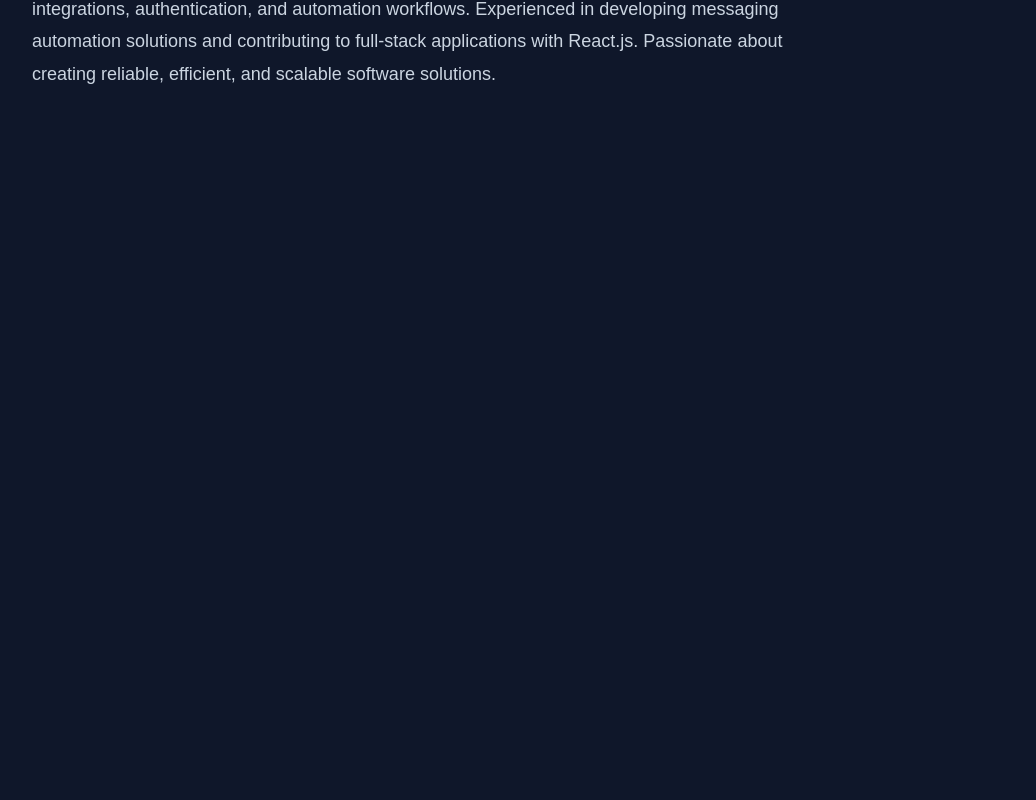
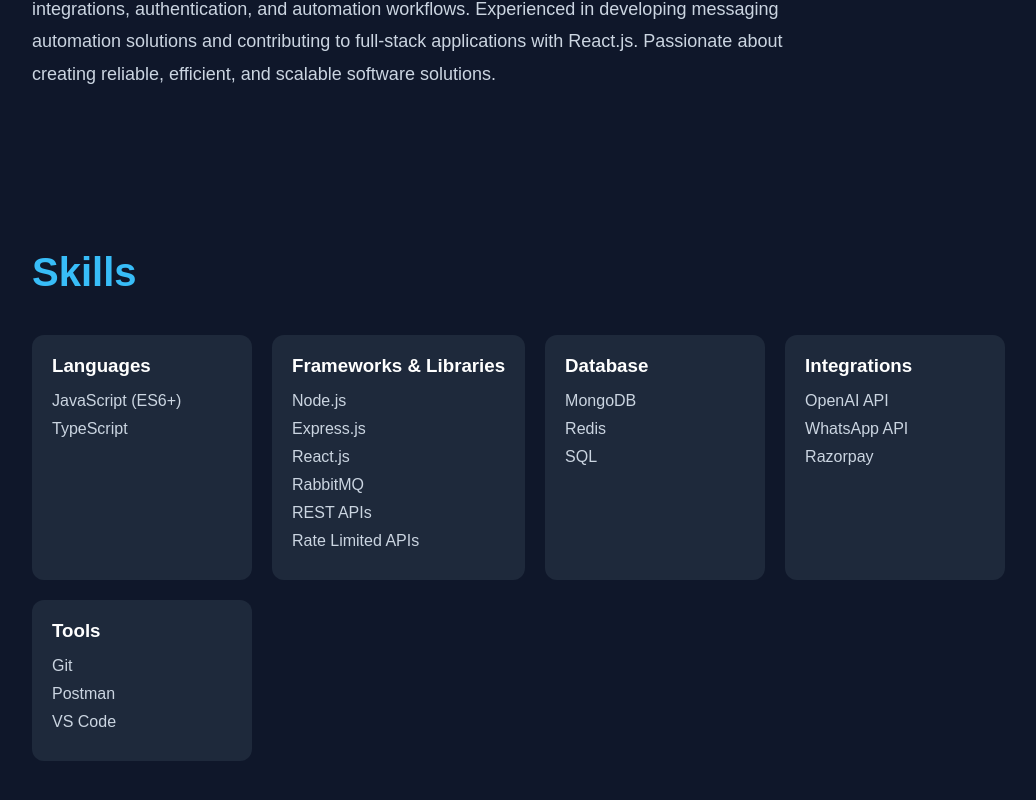
Before and after one commit to Sonaravikumar/portfolio, a React app: page / in a window 1280 px wide. Shown: the part 929-1729 px from the top of the page, without its empty margins (48-1084 px from the left). Before the commit the page ends 1099 px from the top, so only its background shows below. Built offline with nearby package versions, Linux system fonts and the light colour scheme; the HTML template or start-up script is replaced by a standard one.

Commit message:
SKILL ADDED

```diff
--- a/src/App.tsx
+++ b/src/App.tsx
@@ -1,6 +1,7 @@
 import Hero from "./components/Hero";
 import Navbar from "./components/Navbar";
 import About from "./components/About";
+import Skills from "./components/Skills";
 
 function App() {
   return (
@@ -8,6 +9,7 @@ function App() {
       <Navbar />
       <Hero />
       <About />
+      <Skills />
     </>
   );
 }
--- a/src/components/Skills.tsx
+++ b/src/components/Skills.tsx
@@ -0,0 +1,32 @@
+import { skillCategories } from "../data/portfolio";
+
+function Skills() {
+  return (
+    <section className="skills">
+      <h2>Skills</h2>
+
+      <div className="skills-container">
+
+        {skillCategories.map((category) => (
+          <div
+            className="skill-card"
+            key={category.title}
+          >
+            <h3>{category.title}</h3>
+
+            <ul>
+              {category.skills.map((skill) => (
+                <li key={skill}>
+                  {skill}
+                </li>
+              ))}
+            </ul>
+          </div>
+        ))}
+
+      </div>
+    </section>
+  );
+}
+
+export default Skills;
--- a/src/data/portfolio.ts
+++ b/src/data/portfolio.ts
@@ -11,3 +11,51 @@ export const profile = {
   about:
   "Backend Developer with 1+ year of experience building scalable REST APIs and web applications using Node.js, Express.js, and MongoDB. Skilled in backend architecture, third-party API integrations, authentication, and automation workflows. Experienced in developing messaging automation solutions and contributing to full-stack applications with React.js. Passionate about creating reliable, efficient, and scalable software solutions."
 };
+
+export const skillCategories = [
+  {
+    title: "Languages",
+    skills: [
+      "JavaScript (ES6+)",
+      "TypeScript"
+    ]
+  },
+  {
+    title: "Frameworks & Libraries",
+    skills: [
+      "Node.js",
+      "Express.js",
+      "React.js",
+      "RabbitMQ",
+      "REST APIs",
+      "Rate Limited APIs"
+    ]
+  },
+
+  {
+    title: "Database",
+    skills: [
+      "MongoDB",
+      "Redis",
+      "SQL"
+    ]
+  },
+
+  {
+    title: "Integrations",
+    skills: [
+      "OpenAI API",
+      "WhatsApp API",
+      "Razorpay"
+    ]
+  },
+
+  {
+    title: "Tools",
+    skills: [
+      "Git",
+      "Postman",
+      "VS Code"
+    ]
+  }
+];
--- a/src/index.css
+++ b/src/index.css
@@ -104,3 +104,42 @@ body {
   line-height: 1.8;
   color: #cbd5e1;
 }
+
+.skills {
+  padding: 80px;
+}
+
+.skills h2 {
+  font-size: 40px;
+  color: #38bdf8;
+  margin-bottom: 40px;
+}
+
+.skills-container {
+  display: flex;
+  gap: 20px;
+  flex-wrap: wrap;
+}
+
+.skill-card {
+  background: #1e293b;
+
+  padding: 20px;
+
+  border-radius: 12px;
+
+  min-width: 220px;
+}
+
+.skill-card h3 {
+  margin-bottom: 15px;
+}
+
+.skill-card ul {
+  list-style: none;
+}
+
+.skill-card li {
+  margin-bottom: 10px;
+  color: #cbd5e1;
+}
--- a/src/types/portfolio.ts
+++ b/src/types/portfolio.ts
@@ -6,3 +6,8 @@ export interface Profile {
   linkedin: string;
   about: string;
 }
+
+export interface SkillCategory {
+  title: string;
+  skills: string[];
+}
```
